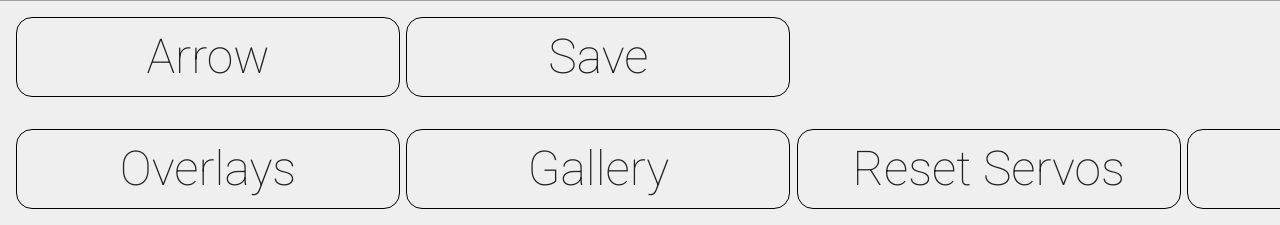
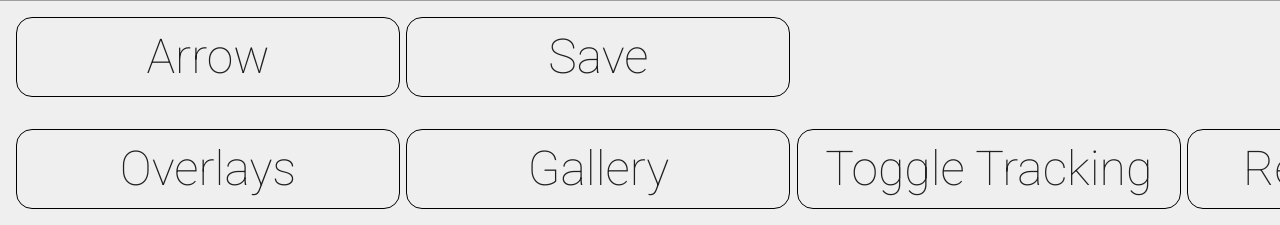
Before and after one commit to JMANN240/auto_presenter, a Flask app: page / in a window 1280 px wide. Shown: the part 959-1184 px from the top of the page. Run offline with Flask 2, Linux system fonts and the light colour scheme; data that the repository does not hold is empty; parts of the project's set-up code (start-up, migrations or seed data) failed here and were passed over; some libraries are stand-ins or nearby versions; grey boxes are pictures that could not be loaded.

Commit message:
Added toggle tracking implementation

```diff
--- a/static/js/index.js
+++ b/static/js/index.js
@@ -78,6 +78,13 @@ $('#gallery-button').on('click', (e) => {
     location.href='/gallery';
 });
 
+$('#toggle-tracking-button').on('click', (e) => {
+    $.ajax({
+        type: "POST",
+        url: "/api/toggle-tracking"
+    });
+});
+
 $('#reset-servos-button').on('click', (e) => {
     $.ajax({
         type: "POST",
--- a/templates/index.html
+++ b/templates/index.html
@@ -22,6 +22,7 @@
             <div class="overflow-div-inner">
                 <button class="options-button flex column small-text" id="overlays-button">Overlays</button>
                 <button class="options-button flex column small-text" id="gallery-button">Gallery</button>
+                <button class="options-button flex column small-text" id="toggle-tracking-button">Toggle Tracking</button>
                 <button class="options-button flex column small-text" id="reset-servos-button">Reset Servos</button>
                 <button class="options-button flex column small-text" id="calibrate-button">Calibrate</button>
                 <button class="options-button flex column small-text" id="toggle-mask-button">Toggle Mask</button>
```
